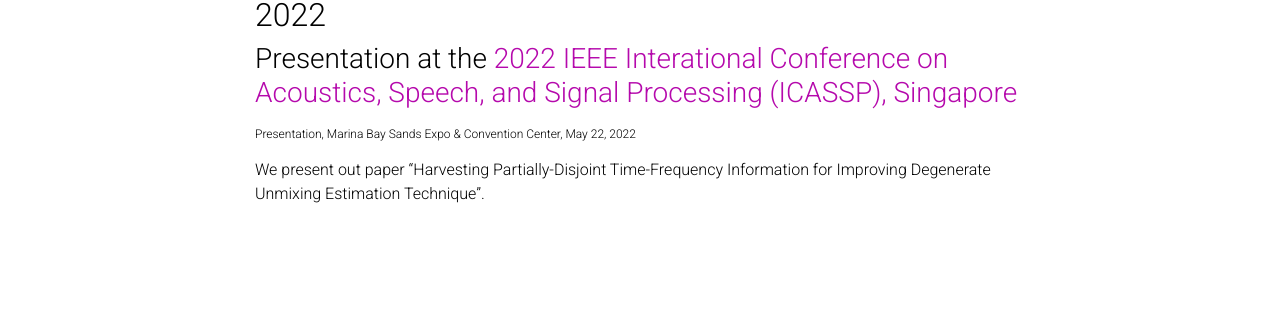
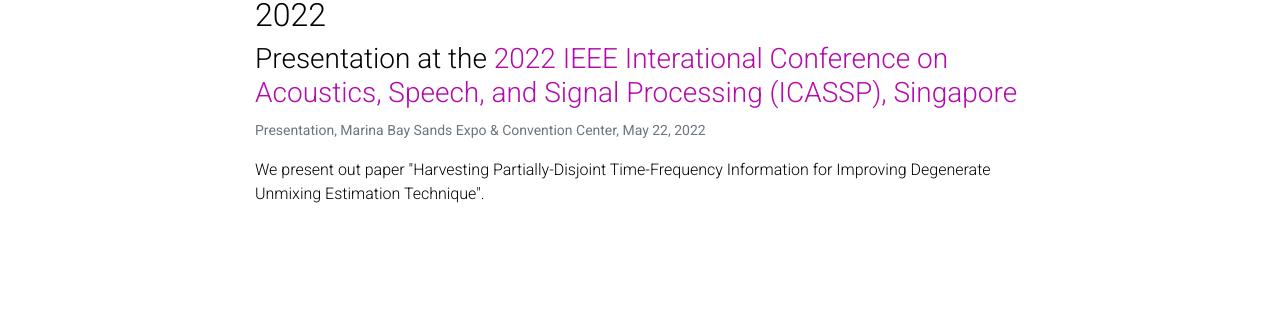
Before and after one commit to ydcnanhe/ydcnanhe.github.io, a Jekyll site: the page built from _pages/talks.md, in a window 1280 px wide. Shown: the part 288-602 px from the top of the page. Built offline with Jekyll 4.4.1, drawn with Linux system fonts in a browser that asks for light colours; comment, search, counter and statistics services are not loaded; a style sheet for code colours, icons or effects is not loaded.

Commit message:
Update talks.md

```diff
--- a/_pages/talks.md
+++ b/_pages/talks.md
@@ -10,7 +10,5 @@
 <h2> 2022 </h2>
 
 <h3> Presentation at the <a href="https://2022.ieeeicassp.org/"> 2022 IEEE Interational Conference on Acoustics, Speech, and Signal Processing (ICASSP), Singapore</a></h3>
-
-<sub>Presentation, Marina Bay Sands Expo & Convention Center, May 22, 2022</sub>
-
-We present out paper "Harvesting Partially-Disjoint Time-Frequency Information for Improving Degenerate Unmixing Estimation Technique".
+ <p class="text-muted"><small>Presentation, Marina Bay Sands Expo & Convention Center, May 22, 2022</small></p>
+<p> We present out paper "Harvesting Partially-Disjoint Time-Frequency Information for Improving Degenerate Unmixing Estimation Technique".</p>
```
